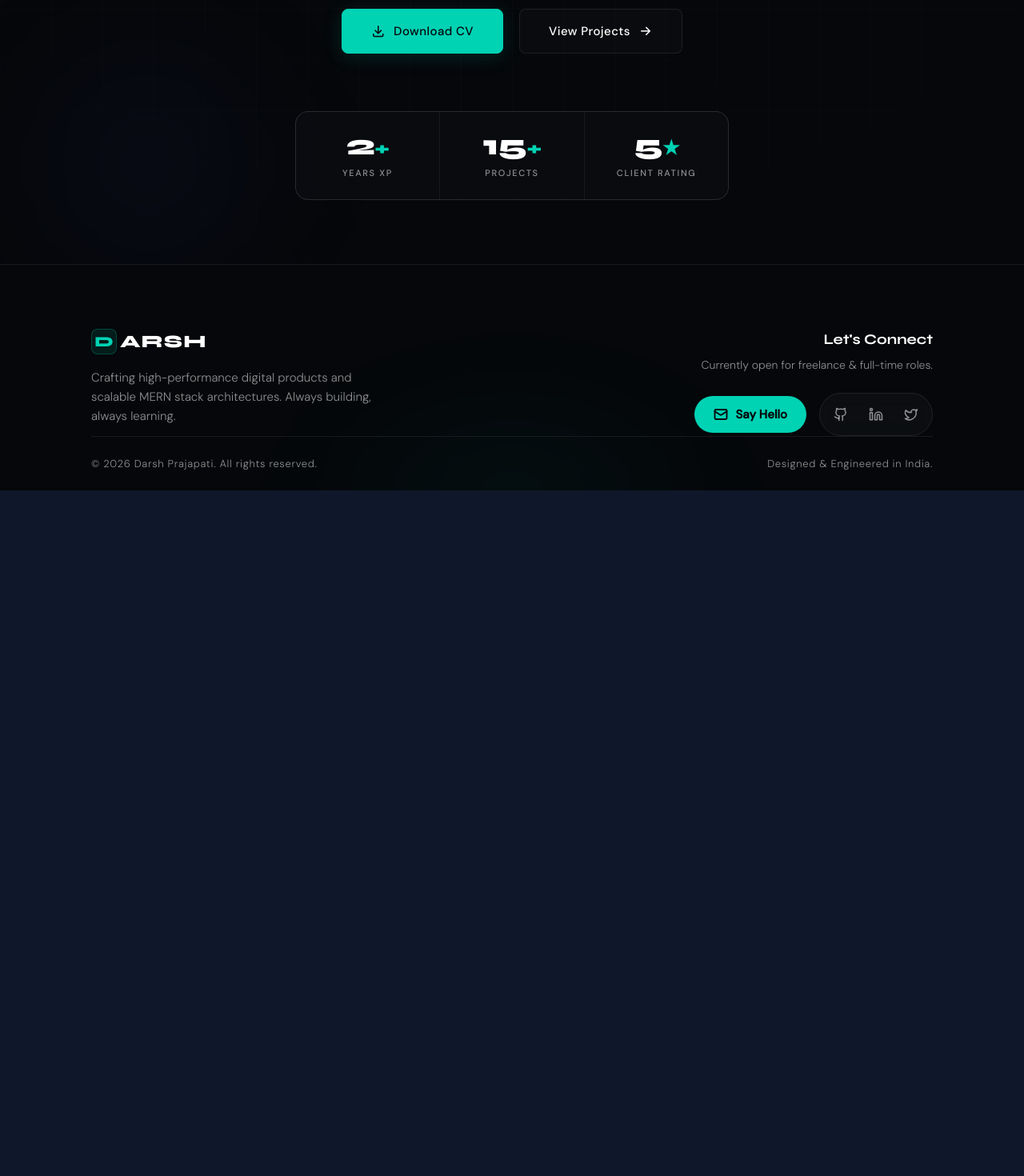
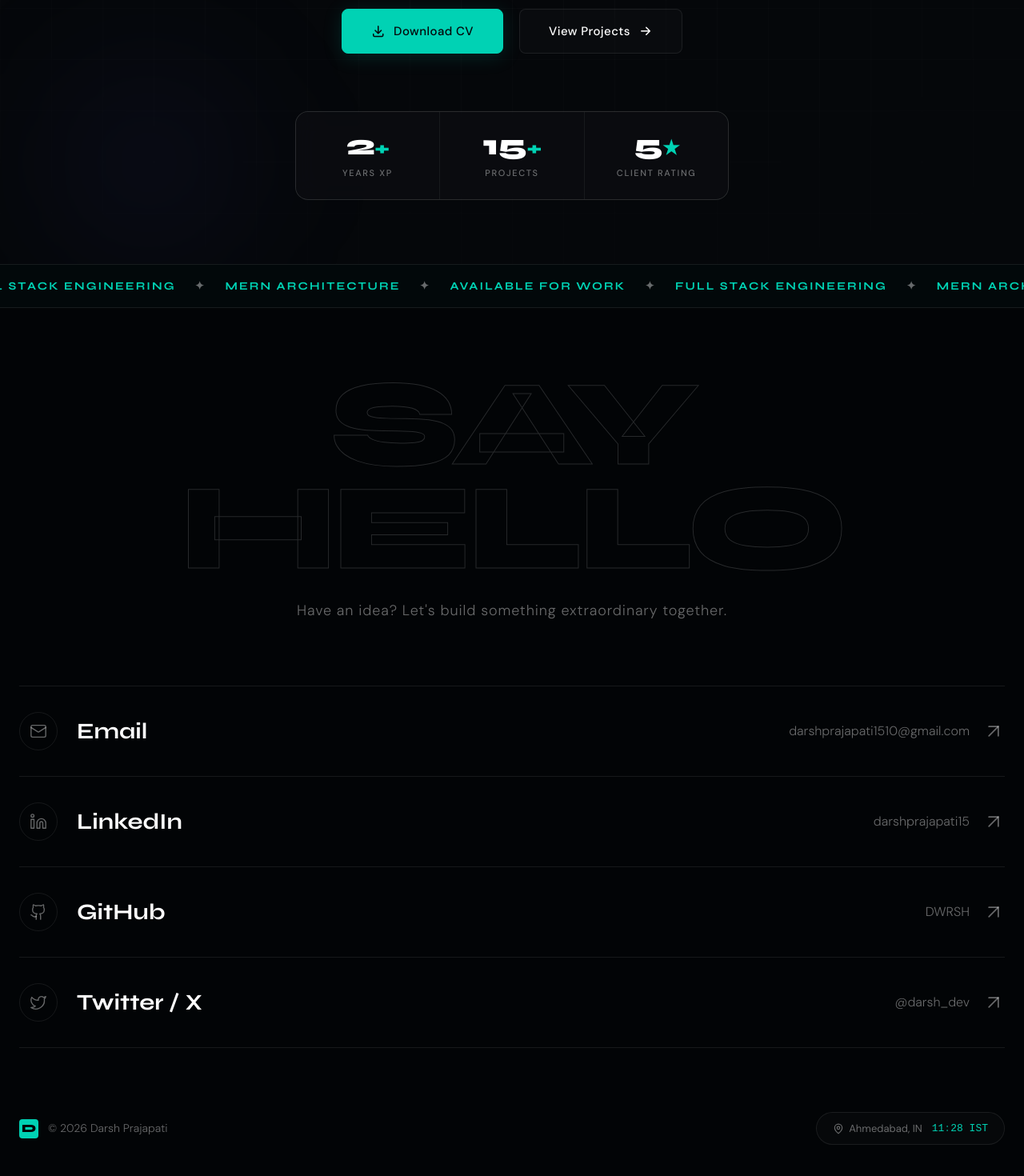
Before and after one commit to DWRSH/portfolio, a React (Vite) app in the folder frontend/: page / in a window 1280 px wide. Shown: the part 696-2166 px from the top of the page at 80% size. Before the commit the page ends 1309 px from the top, so only its background shows below. Built offline with nearby package versions, Linux system fonts and the light colour scheme.

Commit message:
Update Footer.jsx

```diff
--- a/frontend/src/components/Footer.jsx
+++ b/frontend/src/components/Footer.jsx
@@ -1,201 +1,305 @@
-import React from 'react';
-import { Github, Linkedin, Twitter, Mail } from 'lucide-react';
+import React, { useState, useEffect } from 'react';
+import { Github, Linkedin, Twitter, Mail, ArrowUpRight, MapPin } from 'lucide-react';
 
-/* ─── PRO STYLES ──────────────────────────────────────────────────────────── */
-const proFooterStyles = `
+/* ─── ULTRA-PREMIUM STYLES ────────────────────────────────────────────────── */
+const eliteFooterStyles = `
   :root {
-    --bg-dark: #05070a;
+    --bg-ultra-dark: #020406;
     --primary: #00d2b4;
-    --primary-hover: #00f0cc;
     --text-main: #ffffff;
-    --text-muted: rgba(255, 255, 255, 0.55);
-    --glass-bg: rgba(255, 255, 255, 0.02);
-    --glass-border: rgba(255, 255, 255, 0.08);
-    --easing: cubic-bezier(0.16, 1, 0.3, 1);
+    --text-muted: rgba(255, 255, 255, 0.4);
+    --border-subtle: rgba(255, 255, 255, 0.08);
+    --easing-premium: cubic-bezier(0.16, 1, 0.3, 1);
   }
 
-  .ftr-wrapper {
+  .mega-footer {
     position: relative;
     font-family: 'DM Sans', sans-serif;
-    background-color: var(--bg-dark);
-    border-top: 1px solid var(--glass-border);
+    background-color: var(--bg-ultra-dark);
     overflow: hidden;
-    padding-top: 80px;
+    color: var(--text-main);
   }
 
-  /* Ambient Bottom Glow */
-  .ftr-glow {
-    position: absolute; bottom: -150px; left: 50%; transform: translateX(-50%);
-    width: 600px; height: 300px; border-radius: 50%;
-    background: radial-gradient(ellipse, rgba(0,210,180,0.05) 0%, transparent 70%);
-    filter: blur(60px); pointer-events: none;
+  /* 1. Infinite Marquee Border */
+  .marquee-wrapper {
+    width: 100%;
+    border-top: 1px solid var(--border-subtle);
+    border-bottom: 1px solid var(--border-subtle);
+    padding: 16px 0;
+    overflow: hidden;
+    background: rgba(0, 210, 180, 0.02);
+    display: flex;
+    white-space: nowrap;
+  }
+  .marquee-content {
+    display: flex;
+    animation: scrollMarquee 30s linear infinite;
+  }
+  .marquee-text {
+    font-family: 'Syne', sans-serif;
+    font-size: 14px;
+    font-weight: 700;
+    letter-spacing: 0.15em;
+    text-transform: uppercase;
+    color: var(--primary);
+    padding: 0 24px;
+    display: flex;
+    align-items: center;
+    gap: 24px;
+  }
+  .marquee-text span { color: var(--text-muted); }
+  @keyframes scrollMarquee {
+    0% { transform: translateX(0%); }
+    100% { transform: translateX(-50%); } /* Requires duplicated content */
   }
 
-  .ftr-container {
-    max-width: 1100px; margin: 0 auto;
-    padding: 0 24px;
-    display: flex; flex-direction: column; gap: 48px;
-    position: relative; z-index: 2;
+  /* 2. Main Layout */
+  .mf-container {
+    max-width: 1400px;
+    margin: 0 auto;
+    padding: 80px 24px 40px;
   }
 
-  /* Top Section: Brand & Contact */
-  .ftr-top {
-    display: flex; justify-content: space-between; align-items: flex-start;
-    flex-wrap: wrap; gap: 40px;
+  /* 3. Massive Typography Header */
+  .mf-heading-wrap {
+    margin-bottom: 80px;
+    text-align: center;
+  }
+  .mf-huge-text {
+    font-family: 'Syne', sans-serif;
+    font-size: clamp(60px, 12vw, 160px);
+    font-weight: 800;
+    line-height: 0.85;
+    letter-spacing: -0.04em;
+    text-transform: uppercase;
+    color: transparent;
+    -webkit-text-stroke: 1px rgba(255, 255, 255, 0.15);
+    transition: all 0.6s var(--easing-premium);
+    cursor: default;
+    position: relative;
+    display: inline-block;
+  }
+  .mf-huge-text:hover {
+    color: var(--primary);
+    -webkit-text-stroke: 1px transparent;
+    transform: scale(1.02);
+    text-shadow: 0 0 80px rgba(0, 210, 180, 0.4);
+  }
+  .mf-sub-heading {
+    font-size: 18px;
+    color: var(--text-muted);
+    margin-top: 24px;
+    font-weight: 300;
+    letter-spacing: 0.05em;
   }
 
-  /* Brand Info */
-  .ftr-brand-col { max-width: 360px; }
-
-  .ftr-brand {
-    display: inline-flex; align-items: center; gap: 4px;
-    text-decoration: none; margin-bottom: 16px;
+  /* 4. Interactive Full-Width Social Rows */
+  .mf-social-list {
+    display: flex;
+    flex-direction: column;
+    border-top: 1px solid var(--border-subtle);
+    margin-bottom: 80px;
   }
-  .ftr-brand-icon {
-    width: 32px; height: 32px; border-radius: 8px;
-    background: rgba(0,210,180,0.1); border: 1px solid rgba(0,210,180,0.25);
-    display: flex; align-items: center; justify-content: center;
-    font-family: 'Syne', sans-serif; font-size: 18px; font-weight: 800;
-    color: var(--primary);
-  }
-  .ftr-brand-text {
-    font-family: 'Syne', sans-serif; font-size: 22px; font-weight: 800;
-    color: var(--text-main); letter-spacing: 0.05em;
-  }
-  .ftr-tagline {
-    font-size: 15px; color: var(--text-muted); line-height: 1.6; font-weight: 300;
+  .mf-row {
+    display: flex;
+    justify-content: space-between;
+    align-items: center;
+    padding: 32px 0;
+    border-bottom: 1px solid var(--border-subtle);
+    text-decoration: none;
+    color: var(--text-main);
+    transition: all 0.5s var(--easing-premium);
+    position: relative;
+    overflow: hidden;
   }
 
-  /* Contact Column */
-  .ftr-contact-col {
-    display: flex; flex-direction: column; align-items: flex-start;
+  /* Row Hover Glass Fill */
+  .mf-row::before {
+    content: ''; position: absolute; inset: 0;
+    background: linear-gradient(90deg, transparent, rgba(0,210,180,0.05), transparent);
+    transform: scaleY(0); transform-origin: bottom;
+    transition: transform 0.5s var(--easing-premium);
+    z-index: 0;
+  }
+  .mf-row:hover { padding: 32px 24px; border-bottom-color: var(--primary); }
+  .mf-row:hover::before { transform: scaleY(1); }
+
+  .mf-row-left { display: flex; align-items: center; gap: 24px; z-index: 1; }
+  .mf-row-icon {
+    width: 48px; height: 48px; border-radius: 50%;
+    border: 1px solid var(--border-subtle);
+    display: flex; align-items: center; justify-content: center;
+    color: var(--text-muted); transition: all 0.4s var(--easing-premium);
+  }
+  .mf-row:hover .mf-row-icon {
+    background: var(--primary); border-color: var(--primary); color: #000;
+    transform: rotate(-10deg) scale(1.1);
+  }
+  .mf-row-title {
+    font-family: 'Syne', sans-serif; font-size: 28px; font-weight: 700;
+    transition: all 0.4s var(--easing-premium);
+  }
+  .mf-row:hover .mf-row-title { letter-spacing: 0.05em; color: var(--primary); }
+
+  .mf-row-right { display: flex; align-items: center; gap: 16px; z-index: 1; }
+  .mf-row-handle {
+    font-size: 16px; color: var(--text-muted); font-weight: 300;
+    opacity: 0; transform: translateX(-20px); transition: all 0.4s var(--easing-premium);
+  }
+  @media (min-width: 768px) { .mf-row-handle { opacity: 1; transform: translateX(0); } }
+  .mf-row:hover .mf-row-handle { color: #fff; }
+
+  .mf-arrow {
+    color: var(--text-muted); transition: all 0.4s var(--easing-premium);
+  }
+  .mf-row:hover .mf-arrow {
+    color: var(--primary); transform: translate(6px, -6px) scale(1.2);
+  }
+
+  /* 5. Bottom Info Bar */
+  .mf-bottom {
+    display: flex; flex-direction: column; gap: 24px;
+    align-items: center; text-align: center;
   }
   @media (min-width: 768px) {
-    .ftr-contact-col { align-items: flex-end; text-align: right; }
+    .mf-bottom { flex-direction: row; justify-content: space-between; text-align: left; }
   }
 
-  .ftr-subtitle {
-    font-family: 'Syne', sans-serif; font-size: 18px; font-weight: 700;
-    color: var(--text-main); margin: 0 0 8px;
+  .mf-brand {
+    display: flex; align-items: center; gap: 12px;
   }
-  .ftr-status {
-    font-size: 14px; color: var(--text-muted); margin-bottom: 24px; font-weight: 300;
+  .mf-brand-logo {
+    width: 24px; height: 24px; background: var(--primary); color: #000;
+    font-family: 'Syne', sans-serif; font-weight: 800; font-size: 14px;
+    display: flex; align-items: center; justify-content: center; border-radius: 4px;
   }
+  .mf-copyright { font-size: 14px; color: var(--text-muted); font-weight: 300; }
 
-  /* Action Buttons Wrapper (Aligns Email and Social Dock) */
-  .ftr-actions {
-    display: flex; align-items: center; gap: 16px; flex-wrap: wrap;
+  /* Live Clock Feature */
+  .mf-time-box {
+    display: flex; align-items: center; gap: 12px;
+    padding: 10px 20px; border-radius: 100px;
+    border: 1px solid var(--border-subtle);
+    background: rgba(255,255,255,0.02);
   }
-  @media (min-width: 768px) {
-    .ftr-actions { justify-content: flex-end; }
-  }
-
-  /* Solid Email Button */
-  .ftr-email {
-    display: inline-flex; align-items: center; gap: 10px;
-    font-size: 15px; font-weight: 600; color: #05070a;
-    text-decoration: none; padding: 12px 24px;
-    background: var(--primary); border-radius: 100px;
-    transition: all 0.3s var(--easing);
-  }
-  .ftr-email:hover {
-    background: var(--primary-hover);
-    transform: translateY(-2px); box-shadow: 0 8px 24px rgba(0,210,180,0.25);
-  }
-
-  /* Premium Social Dock Layout */
-  .ftr-socials-dock {
-    display: inline-flex; align-items: center; gap: 4px;
-    background: rgba(255,255,255,0.03); border: 1px solid var(--glass-border);
-    padding: 6px; border-radius: 100px;
-    backdrop-filter: blur(12px); -webkit-backdrop-filter: blur(12px);
-  }
-  .ftr-social-link {
-    width: 40px; height: 40px; border-radius: 50%;
-    display: flex; align-items: center; justify-content: center;
-    color: var(--text-muted); transition: all 0.3s var(--easing);
-    text-decoration: none;
-  }
-  .ftr-social-link:hover {
-    background: rgba(0,210,180,0.1); color: var(--primary);
-    transform: translateY(-2px);
-  }
-
-  /* Bottom Copyright Bar */
-  .ftr-bottom {
-    border-top: 1px solid var(--glass-border);
-    padding: 24px 0; text-align: center;
-    display: flex; flex-direction: column; gap: 8px;
-  }
-  @media (min-width: 768px) {
-    .ftr-bottom { flex-direction: row; justify-content: space-between; text-align: left; }
-  }
-  .ftr-copy { font-size: 13px; color: var(--text-muted); font-weight: 300; letter-spacing: 0.05em; }
+  .mf-time-loc { display: flex; align-items: center; gap: 6px; color: var(--text-muted); font-size: 13px; }
+  .mf-time-val { font-family: 'Fira Code', monospace; font-size: 13px; color: var(--primary); font-weight: 500; }
+  .blink { animation: blinker 1s linear infinite; }
+  @keyframes blinker { 50% { opacity: 0; } }
 `;
 
 export default function Footer() {
+  // Live Clock Logic (India Standard Time)
+  const [time, setTime] = useState(new Date());
+
+  useEffect(() => {
+    const timer = setInterval(() => setTime(new Date()), 1000);
+    return () => clearInterval(timer);
+  }, []);
+
+  const hours = time.toLocaleTimeString('en-US', { timeZone: 'Asia/Kolkata', hour: '2-digit', hour12: false });
+  const minutes = time.toLocaleTimeString('en-US', { timeZone: 'Asia/Kolkata', minute: '2-digit' });
+
+  const SOCIALS = [
+    {
+      name: 'Email',
+      handle: 'darshprajapati1510@gmail.com',
+      url: 'mailto:darshprajapati1510@gmail.com',
+      icon: Mail
+    },
+    {
+      name: 'LinkedIn',
+      handle: 'darshprajapati15',
+      url: 'https://www.linkedin.com/in/darshprajapati15',
+      icon: Linkedin
+    },
+    {
+      name: 'GitHub',
+      handle: 'DWRSH',
+      url: 'https://github.com/DWRSH',
+      icon: Github
+    },
+    {
+      name: 'Twitter / X',
+      handle: '@darsh_dev',
+      url: '#',
+      icon: Twitter
+    }
+  ];
+
   return (
     <>
-      <style>{proFooterStyles}</style>
-      <footer className="ftr-wrapper">
-        <div className="ftr-glow" />
+      <style>{eliteFooterStyles}</style>
+      <footer className="mega-footer">
 
-        <div className="ftr-container">
-          <div className="ftr-top">
-
-            {/* Left Col: Branding */}
-            <div className="ftr-brand-col">
-              <a href="/" className="ftr-brand" aria-label="Home">
-                <div className="ftr-brand-icon">D</div>
-                <span className="ftr-brand-text">ARSH</span>
-              </a>
-              <p className="ftr-tagline">
-                Crafting high-performance digital products and scalable MERN stack architectures.
-                Always building, always learning.
-              </p>
-            </div>
-
-            {/* Right Col: Contact & Socials Layout Fix */}
-            <div className="ftr-contact-col">
-              <h4 className="ftr-subtitle">Let's Connect</h4>
-              <p className="ftr-status">Currently open for freelance & full-time roles.</p>
-
-              {/* Perfectly Aligned Action Row */}
-              <div className="ftr-actions">
-                <a href="mailto:darshprajapati1510@gmail.com" className="ftr-email">
-                  <Mail size={18} strokeWidth={2.5} />
-                  Say Hello
-                </a>
-
-                {/* Premium Pill-Shaped Dock for Socials */}
-                <div className="ftr-socials-dock">
-                  <a href="https://github.com/DWRSH" target="_blank" rel="noopener noreferrer" className="ftr-social-link" aria-label="GitHub">
-                    <Github size={18} />
-                  </a>
-                  <a href="https://www.linkedin.com/in/darshprajapati15" target="_blank" rel="noopener noreferrer" className="ftr-social-link" aria-label="LinkedIn">
-                    <Linkedin size={18} />
-                  </a>
-                  <a href="#" target="_blank" rel="noopener noreferrer" className="ftr-social-link" aria-label="Twitter">
-                    <Twitter size={18} />
-                  </a>
-                </div>
+        {/* Infinite CSS Marquee */}
+        <div className="marquee-wrapper">
+          <div className="marquee-content">
+            {/* Duplicated for seamless loop */}
+            {[1, 2].map((group) => (
+              <div key={group} className="marquee-text">
+                AVAILABLE FOR WORK <span>✦</span>
+                FULL STACK ENGINEERING <span>✦</span>
+                MERN ARCHITECTURE <span>✦</span>
+                AVAILABLE FOR WORK <span>✦</span>
+                FULL STACK ENGINEERING <span>✦</span>
+                MERN ARCHITECTURE <span>✦</span>
               </div>
-
-            </div>
-
+            ))}
           </div>
         </div>
 
-        {/* Bottom Bar */}
-        <div className="ftr-container" style={{ gap: 0 }}>
-          <div className="ftr-bottom">
-            <p className="ftr-copy">
-              © {new Date().getFullYear()} Darsh Prajapati. All rights reserved.
-            </p>
-            <p className="ftr-copy">
-              Designed & Engineered in India.
-            </p>
+        <div className="mf-container">
+
+          {/* Massive Editorial Header */}
+          <div className="mf-heading-wrap">
+            <h2 className="mf-huge-text">Say Hello</h2>
+            <p className="mf-sub-heading">Have an idea? Let's build something extraordinary together.</p>
           </div>
+
+          {/* Interactive Full-Width Rows */}
+          <div className="mf-social-list">
+            {SOCIALS.map((social) => (
+              <a
+                key={social.name}
+                href={social.url}
+                target={social.name !== 'Email' ? "_blank" : undefined}
+                rel="noopener noreferrer"
+                className="mf-row"
+              >
+                <div className="mf-row-left">
+                  <div className="mf-row-icon">
+                    <social.icon size={22} strokeWidth={1.5} />
+                  </div>
+                  <span className="mf-row-title">{social.name}</span>
+                </div>
+
+                <div className="mf-row-right">
+                  <span className="mf-row-handle">{social.handle}</span>
+                  <ArrowUpRight size={28} className="mf-arrow" strokeWidth={1.5} />
+                </div>
+              </a>
+            ))}
+          </div>
+
+          {/* Precision Bottom Bar */}
+          <div className="mf-bottom">
+            <div className="mf-brand">
+              <div className="mf-brand-logo">D</div>
+              <span className="mf-copyright">© {new Date().getFullYear()} Darsh Prajapati</span>
+            </div>
+
+            {/* The Live Clock Flex */}
+            <div className="mf-time-box">
+              <div className="mf-time-loc">
+                <MapPin size={14} /> Ahmedabad, IN
+              </div>
+              <div className="mf-time-val">
+                {hours}<span className="blink">:</span>{minutes} IST
+              </div>
+            </div>
+          </div>
+
         </div>
       </footer>
     </>
```
